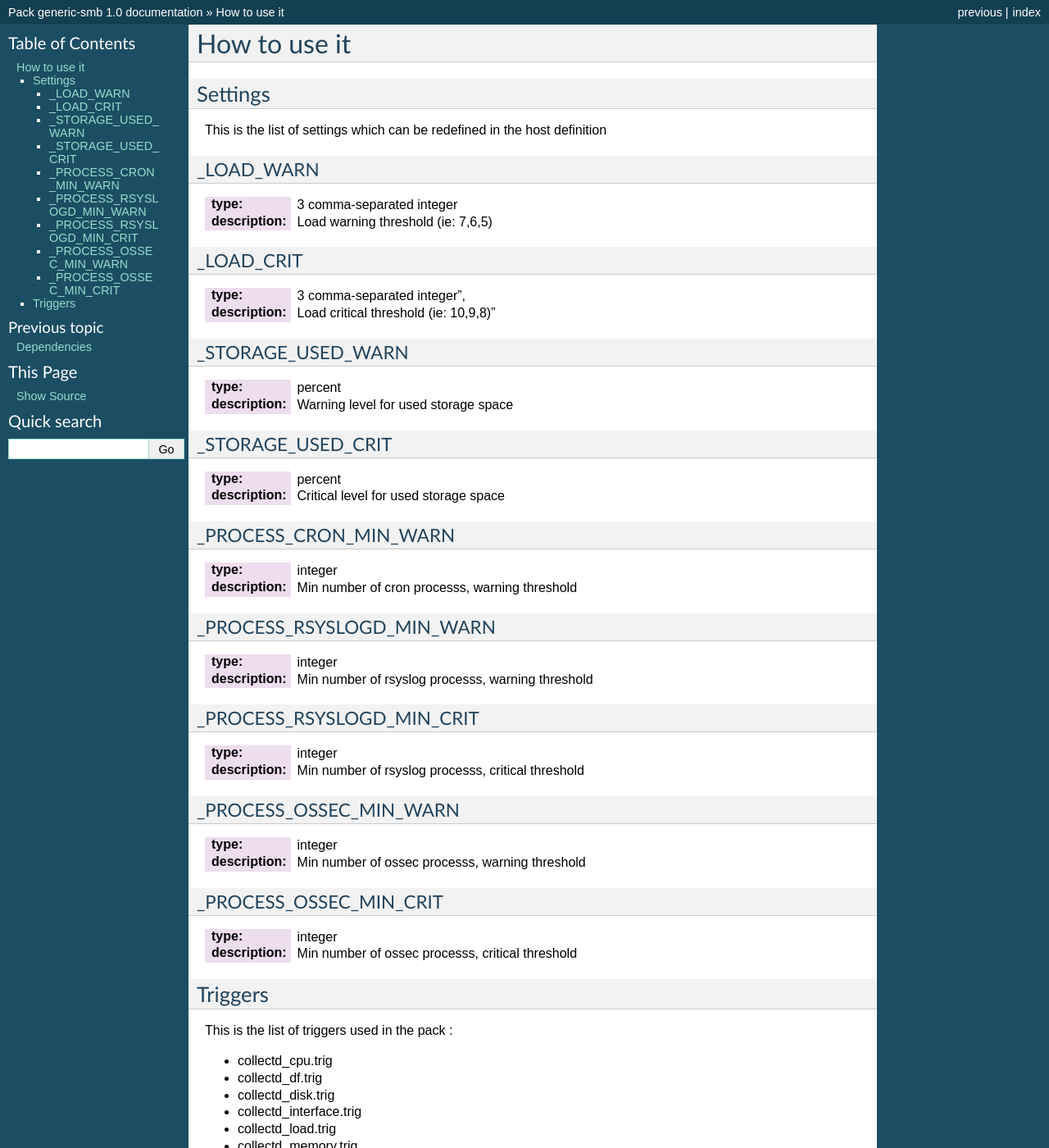
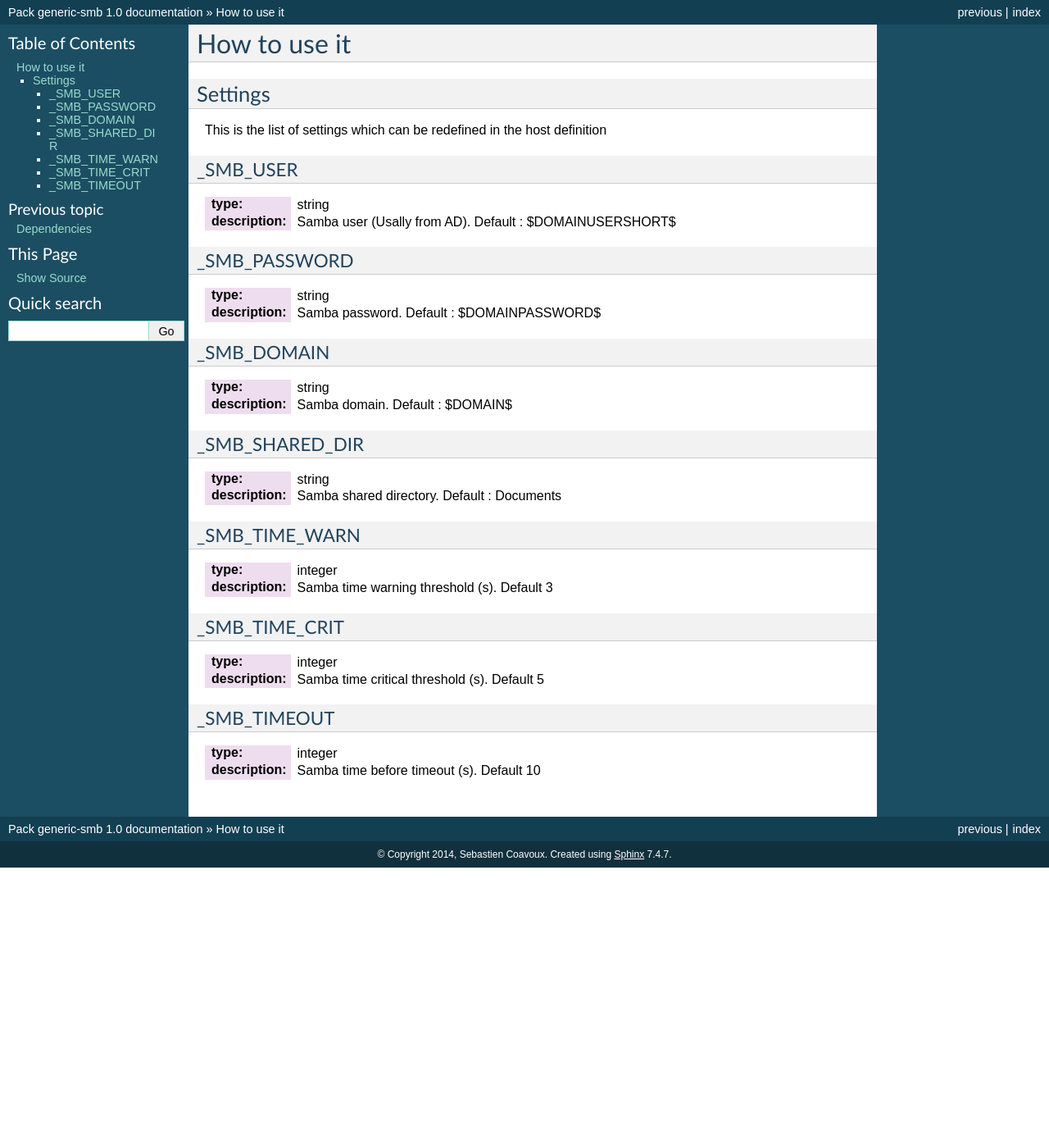
Before and after one commit to savoirfairelinux/monitoring-tools, a Sphinx documentation site: the page built from doc/source/howtouseit.rst, in a window 1280 px wide and 1400 px high. Shown: the whole window at 82% size. Built offline with Sphinx 7.4.7, drawn with Linux system fonts in a browser that asks for light colours; some of the changed text lies outside the part shown.

Commit message:
Add Layout

```diff
--- a/doc/source/howtouseit.rst
+++ b/doc/source/howtouseit.rst
@@ -7,81 +7,51 @@ Settings
 
 This is the list of settings which can be redefined in the host definition
 
-_LOAD_WARN
+_SMB_USER
 ----------
 
-:type:              3 comma-separated integer
-:description:       Load warning threshold (ie: 7,6,5)
+:type:              string
+:description:       Samba user (Usally from AD). Default : $DOMAINUSERSHORT$
 
 
-_LOAD_CRIT
-----------
+_SMB_PASSWORD
+--------------
 
-:type:              3 comma-separated integer",
-:description:        Load critical threshold (ie: 10,9,8)"
+:type:              string
+:description:       Samba password. Default : $DOMAINPASSWORD$
 
 
-_STORAGE_USED_WARN
+_SMB_DOMAIN
+------------
+
+:type:              string
+:description:       Samba domain. Default : $DOMAIN$
+
+
+_SMB_SHARED_DIR
 ------------------
 
-:type:              percent
-:description:       Warning level for used storage space
+:type:              string
+:description:       Samba shared directory. Default : Documents
 
 
-_STORAGE_USED_CRIT
-------------------
-
-:type:              percent
-:description:       Critical level for used storage space
-
-
-_PROCESS_CRON_MIN_WARN
-----------------------
+_SMB_TIME_WARN
+---------------
 
 :type:              integer
-:description:       Min number of cron processs, warning threshold
+:description:       Samba time warning threshold (s). Default 3
 
 
 
-_PROCESS_RSYSLOGD_MIN_WARN
---------------------------
+_SMB_TIME_CRIT
+--------------
 
 :type:              integer
-:description:       Min number of rsyslog processs, warning threshold
+:description:       Samba time critical threshold (s). Default 5
 
 
-_PROCESS_RSYSLOGD_MIN_CRIT
---------------------------
+_SMB_TIMEOUT
+-------------
 
 :type:              integer
-:description:       Min number of rsyslog processs, critical threshold
-
-
-_PROCESS_OSSEC_MIN_WARN
------------------------
-
-:type:              integer
-:description:       Min number of ossec processs, warning threshold
-
-
-_PROCESS_OSSEC_MIN_CRIT
------------------------
-
-:type:              integer
-:description:       Min number of ossec processs, critical threshold
-
-
-Triggers
-~~~~~~~~
-
-This is the list of triggers used in the pack :
-
-* collectd_cpu.trig
-* collectd_df.trig
-* collectd_disk.trig
-* collectd_interface.trig
-* collectd_load.trig
-* collectd_memory.trig
-* collectd_processes.trig
-* collectd_swap.trig
-* collectd_users.trig
+:description:       Samba time before timeout (s). Default 10
```
Also changed, not shown: doc/source/dependencies.rst (+5 -14 lines), 5 other files.
